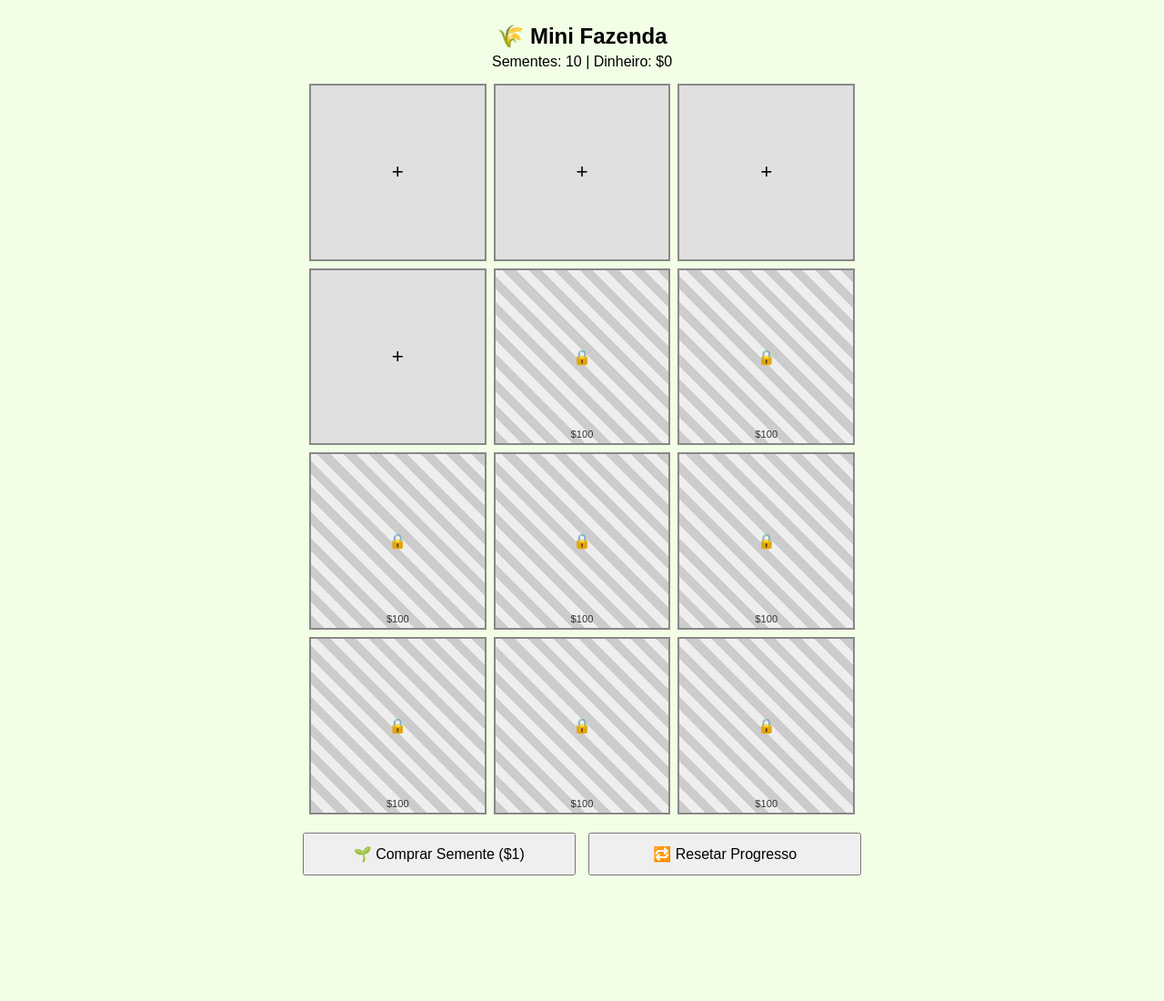
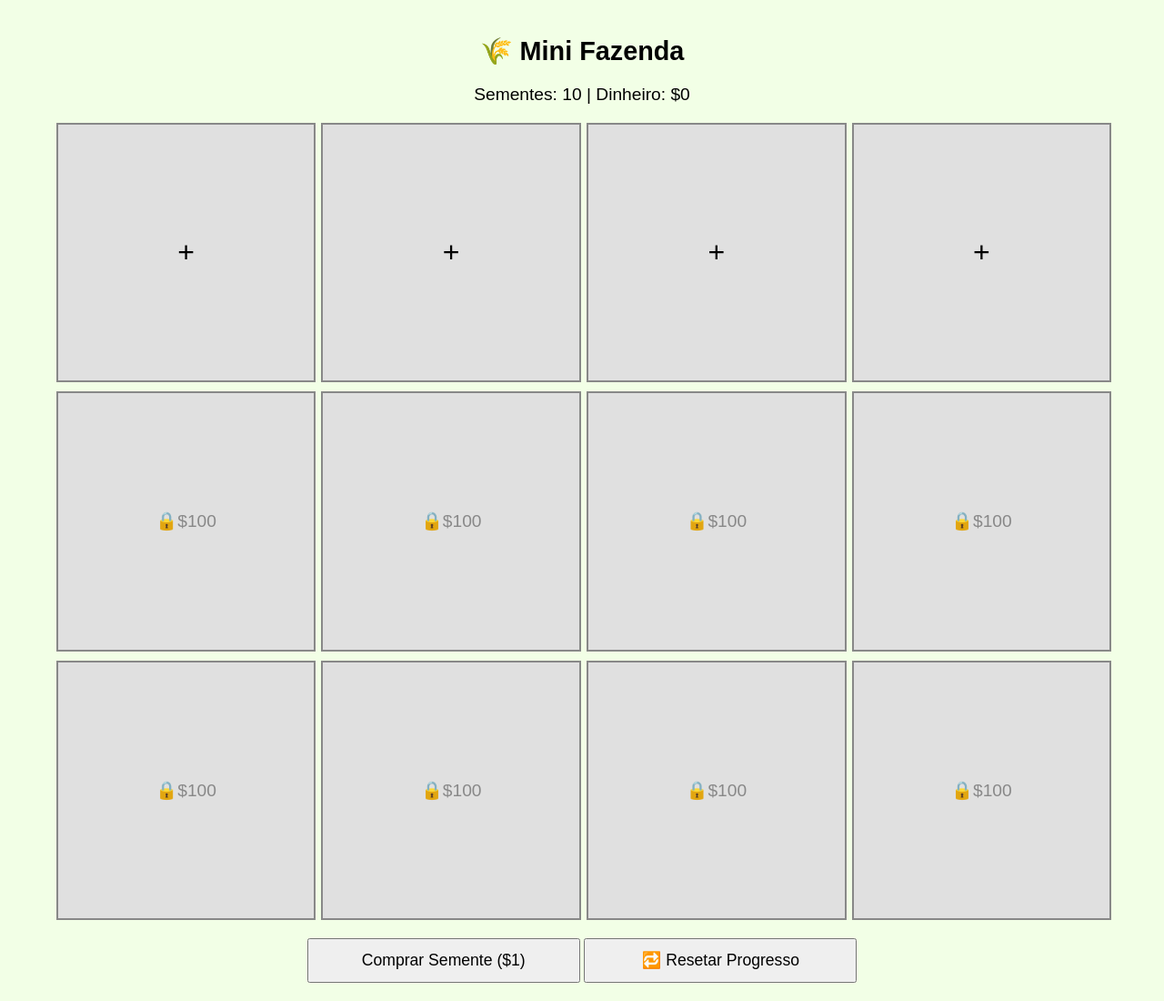
Before and after one commit to NFTGamerBR/MiniFarm, a plain HTML site: page index.html in a window 1280 px wide. Shown: the whole page at 91% size. Before the commit the page ends 992 px from the top, so only its background shows below. Drawn offline with Linux system fonts and the light colour scheme.

Commit message:
Update index.html

```diff
--- a/index.html
+++ b/index.html
@@ -1,85 +1,77 @@
 <!DOCTYPE html>
-<html>
+<html lang="pt">
 <head>
+  <meta charset="UTF-8">
+  <meta name="viewport" content="width=device-width, initial-scale=1.0">
   <title>Mini Fazenda</title>
-  <meta name="viewport" content="width=device-width, initial-scale=1.0">
   <style>
-    * {
-      box-sizing: border-box;
-    }
     body {
       font-family: sans-serif;
       text-align: center;
       background: #f2ffe6;
       margin: 0;
-      padding: 10px;
-      display: flex;
-      flex-direction: column;
-      min-height: 100vh;
+      padding: 20px;
     }
-
     h1 {
-      font-size: 1.5em;
-      margin-bottom: 0;
+      font-size: 1.8em;
     }
-
     p {
-      font-size: 1em;
-      margin: 5px 0 15px;
+      font-size: 1.2em;
+      margin: 10px 0;
     }
-
     .grid {
       display: grid;
-      grid-template-columns: repeat(3, 1fr);
-      gap: 8px;
-      width: 100%;
-      max-width: 600px;
-      margin: 0 auto;
+      grid-template-columns: repeat(4, 22vw);
+      gap: 10px;
+      justify-content: center;
+      margin-top: 20px;
     }
-
     .plot {
       position: relative;
-      width: 100%;
-      aspect-ratio: 1 / 1;
+      width: 22vw;
+      height: 22vw;
       border: 2px solid #888;
       background: #e0e0e0;
-      font-size: 1.4em;
+      font-size: 2em;
       display: flex;
       align-items: center;
       justify-content: center;
       cursor: pointer;
       user-select: none;
     }
-
     .locked {
-      background: repeating-linear-gradient(
-        45deg,
-        #ccc,
-        #ccc 10px,
-        #eee 10px,
-        #eee 20px
-      );
-      color: #555;
-      font-size: 1em;
+      display: flex;
+      align-items: center;
+      justify-content: center;
+      font-size: 1.2em;
+      color: #888;
     }
-
-    .locked span {
+    .progress {
       position: absolute;
-      bottom: 4px;
+      bottom: 0;
+      left: 0;
+      height: 6px;
       width: 100%;
+      background: #ccc;
+      overflow: hidden;
+    }
+    .progress-bar {
+      height: 100%;
+      background: linear-gradient(to left, #76c043, #4c9a2a);
+      transition: width 1s linear;
+    }
+    .progress-text {
+      position: absolute;
+      bottom: 8px;
       font-size: 0.7em;
+      width: 100%;
+      text-align: center;
       color: #333;
     }
-
-    .buttons {
-      margin-top: auto;
-      padding: 15px 0;
-    }
-
     button {
-      margin: 5px;
+      margin-top: 20px;
       padding: 12px 20px;
-      font-size: 1em;
+      font-size: 1.1em;
       width: 90%;
       max-width: 300px;
     }
@@ -89,20 +81,18 @@
 
   <h1>🌾 Mini Fazenda</h1>
   <p>Sementes: <span id="seeds">10</span> | Dinheiro: $<span id="money">0</span></p>
-
   <div class="grid" id="farm"></div>
-
-  <div class="buttons">
-    <button onclick="buySeed()">🌱 Comprar Semente ($1)</button>
-    <button onclick="resetGame()">🔁 Resetar Progresso</button>
-  </div>
+  <button onclick="buySeed()">Comprar Semente ($1)</button>
+  <button onclick="resetGame()">🔁 Resetar Progresso</button>
 
   <script>
     const plotCount = 12;
     const initialUnlocked = 4;
+    const growTime = 10000; // 10 segundos
     let seeds = 10;
     let money = 0;
     let plotStates = Array(plotCount).fill("locked");
+    let growTimestamps = Array(plotCount).fill(null); // timestamps para barra
 
     const seedsEl = document.getElementById("seeds");
     const moneyEl = document.getElementById("money");
@@ -114,7 +104,7 @@
     }
 
     function saveGame() {
-      const saveData = { seeds, money, plotStates };
+      const saveData = { seeds, money, plotStates, growTimestamps };
       localStorage.setItem("farmGameSave", JSON.stringify(saveData));
     }
 
@@ -125,6 +115,7 @@
         seeds = data.seeds ?? 10;
         money = data.money ?? 0;
         plotStates = data.plotStates ?? Array(plotCount).fill("locked");
+        growTimestamps = data.growTimestamps ?? Array(plotCount).fill(null);
       } else {
         for (let i = 0; i < initialUnlocked; i++) {
           plotStates[i] = "empty";
@@ -132,24 +123,13 @@
       }
     }
 
-    function buySeed() {
-      if (money >= 1) {
-        money -= 1;
-        seeds += 1;
-        updateUI();
-        saveGame();
-      } else {
-        alert("Dinheiro insuficiente!");
-      }
-    }
-
     function createFarm() {
       farmEl.innerHTML = "";
+
       for (let i = 0; i < plotCount; i++) {
         const div = document.createElement("div");
         div.className = "plot";
         div.dataset.index = i;
-
         const state = plotStates[i];
         div.dataset.state = state;
 
@@ -158,11 +138,36 @@
           div.innerHTML = "🔒<span>$100</span>";
         } else {
           div.textContent = getPlotSymbol(state);
+
+          if (state === "growing") {
+            const start = growTimestamps[i];
+            const elapsed = Date.now() - start;
+            const remaining = Math.max(0, growTime - elapsed);
+            const percent = 100 - Math.min(100, (elapsed / growTime) * 100);
+
+            const bar = document.createElement("div");
+            bar.className = "progress";
+            bar.innerHTML = `<div class="progress-bar" style="width:${percent}%"></div>`;
+            div.appendChild(bar);
+
+            const timeText = document.createElement("div");
+            timeText.className = "progress-text";
+            timeText.textContent = `${Math.ceil(remaining / 1000)}s`;
+            div.appendChild(timeText);
+
+            if (remaining <= 0) {
+              plotStates[i] = "ready";
+              growTimestamps[i] = null;
+              setTimeout(() => {
+                createFarm();
+                saveGame();
+              }, 100); // pequeno delay
+            }
+          }
         }
 
         farmEl.appendChild(div);
 
-        // Event listener
         div.addEventListener("click", () => {
           const state = plotStates[i];
 
@@ -176,22 +181,17 @@
                 saveGame();
               }
             } else {
-              alert("Dinheiro insuficiente para desbloquear!");
+              alert("Dinheiro insuficiente!");
             }
 
           } else if (state === "empty") {
             if (seeds > 0) {
               seeds--;
               plotStates[i] = "growing";
+              growTimestamps[i] = Date.now();
               updateUI();
               createFarm();
               saveGame();
-
-              setTimeout(() => {
-                plotStates[i] = "ready";
-                createFarm();
-                saveGame();
-              }, 10000);
             } else {
               alert("Sem sementes!");
             }
@@ -213,12 +213,28 @@
       return "+";
     }
 
+    function buySeed() {
+      if (money >= 1) {
+        money -= 1;
+        seeds += 1;
+        updateUI();
+        saveGame();
+      } else {
+        alert("Dinheiro insuficiente!");
+      }
+    }
+
     function resetGame() {
       if (confirm("Tem certeza que deseja resetar o jogo?")) {
         localStorage.removeItem("farmGameSave");
         location.reload();
       }
     }
+
+    // Atualização de barras em tempo real
+    setInterval(() => {
+      createFarm();
+    }, 1000);
 
     loadGame();
     createFarm();
```
